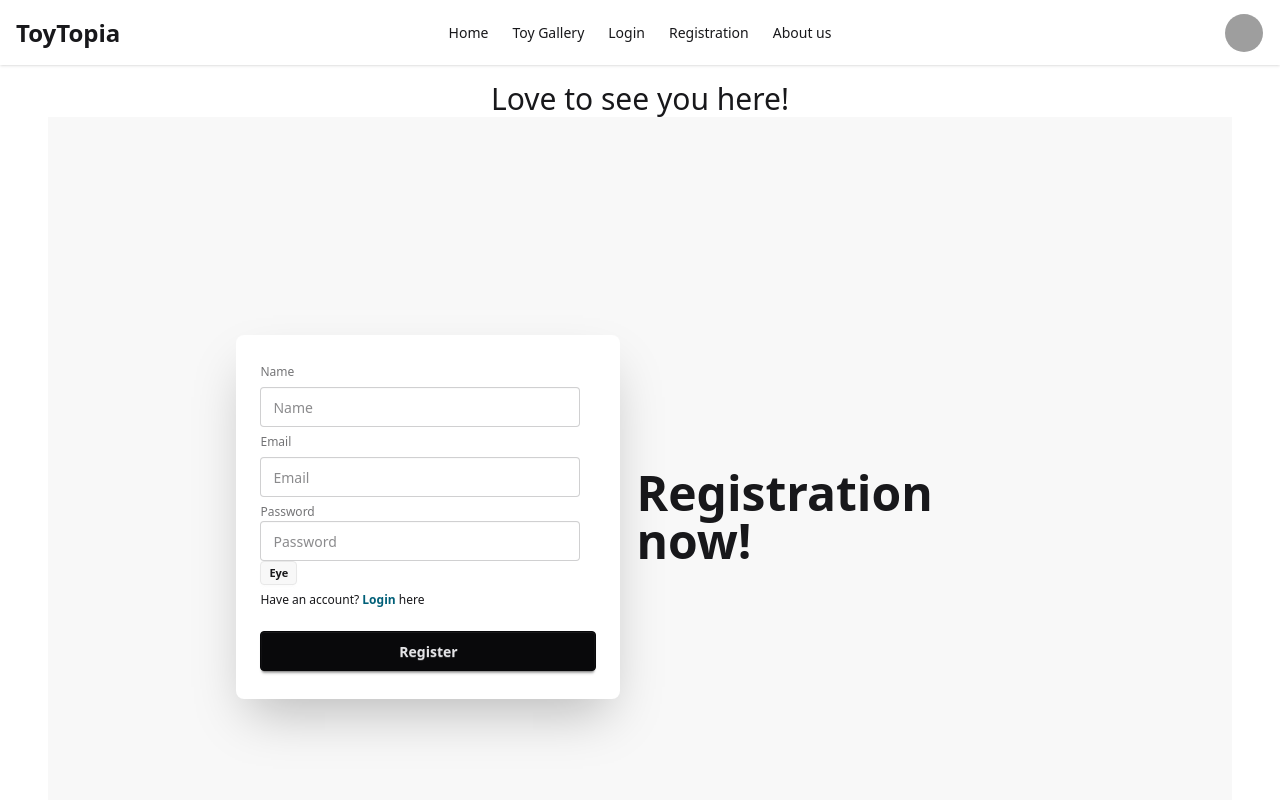
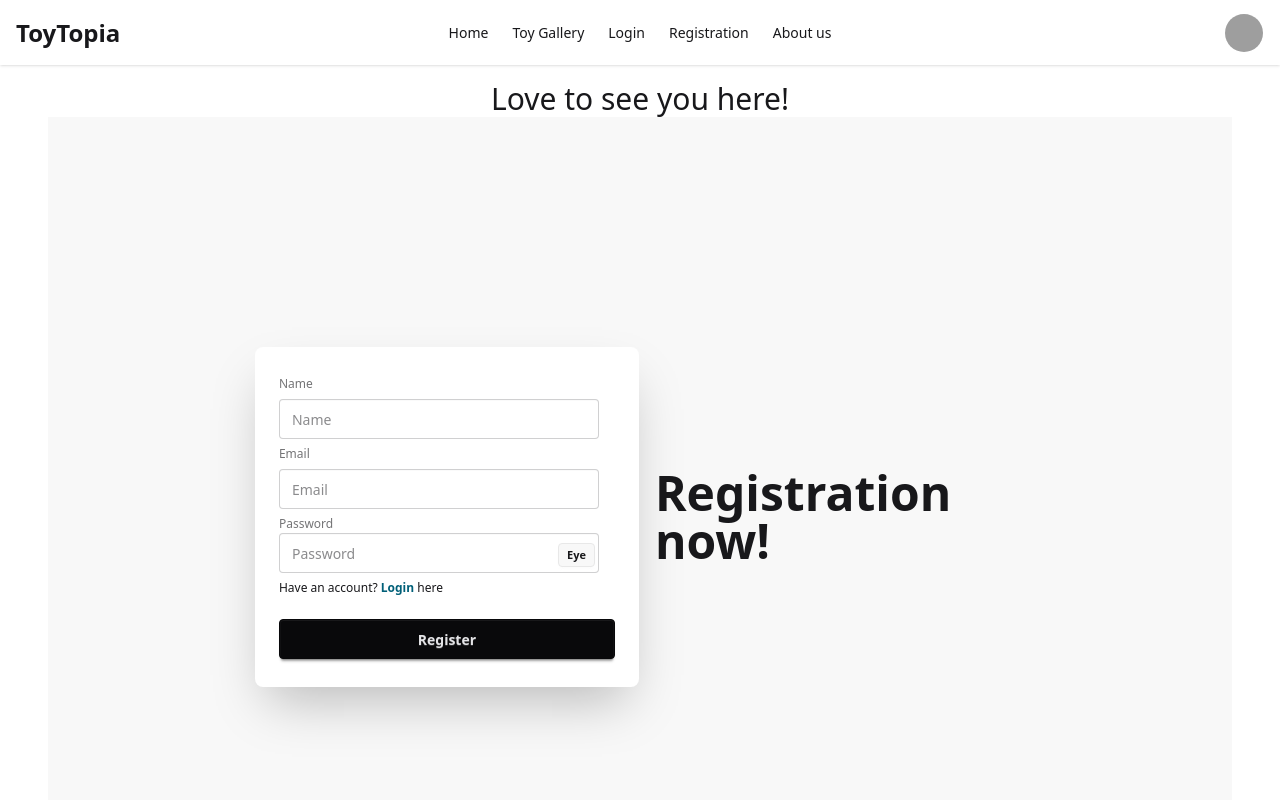
Before and after one commit to AhmetChatgami/assignment-9, a React (Vite) app: page /registration in a window 1280 px wide. Shown: the top 800 px of the page. Built offline with nearby package versions, Linux system fonts and the light colour scheme; grey boxes are pictures that could not be loaded.

Commit message:
toggling on password box

```diff
--- a/src/Pages/Register.jsx
+++ b/src/Pages/Register.jsx
@@ -9,6 +9,7 @@ import Swal from "sweetalert2";
 const Register = () => {
   const [success, setSuccess] = useState(false);
   const [error, setError] = useState("");
+  const [showPass, setShowPass]= useState(false);
   const handleRegister = (e) => {
     e.preventDefault();
     const name = e.target.name.value;
@@ -49,7 +50,12 @@ const Register = () => {
         setError(toast.error("Email Already Registered!"));
         ;
       });
-  };
+
+    };
+    const handleTogglePass = (event)=>{
+      event.preventDefault();
+      setShowPass(!showPass)
+    }
   return (
     <div>
       <h1 className="text-3xl text-center font-medium">
@@ -81,15 +87,15 @@ const Register = () => {
                     className="input"
                     placeholder="Email"
                   />
-                  <div>
+                  <div className="relative">
                     <label className="label">Password</label>
                   <input
-                    type="password"
+                    type={showPass? 'text': 'password'}
                     name="password"
                     className="input"
                     placeholder="Password"
                   />
-                  <button className="btn btn-xs">Eye</button>
+                  <button onClick= {handleTogglePass} className="btn btn-xs absolute top-7 right-5">Eye</button>
                   </div>
                   <div>
                     <p>
```
